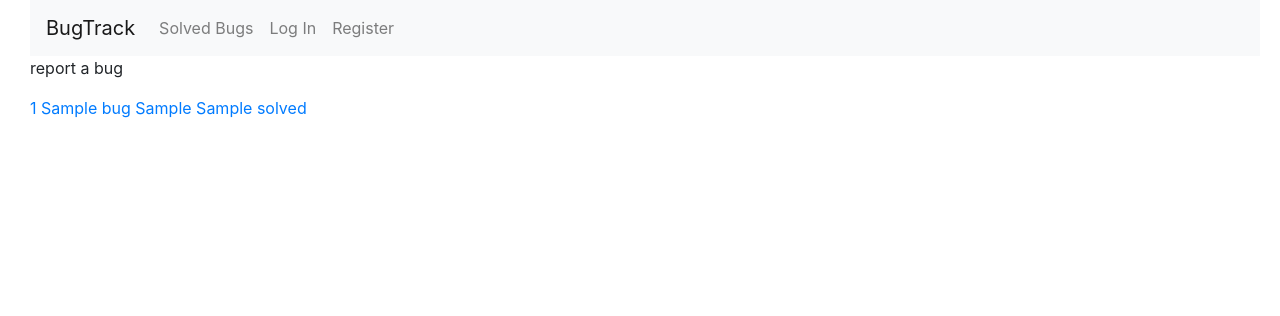
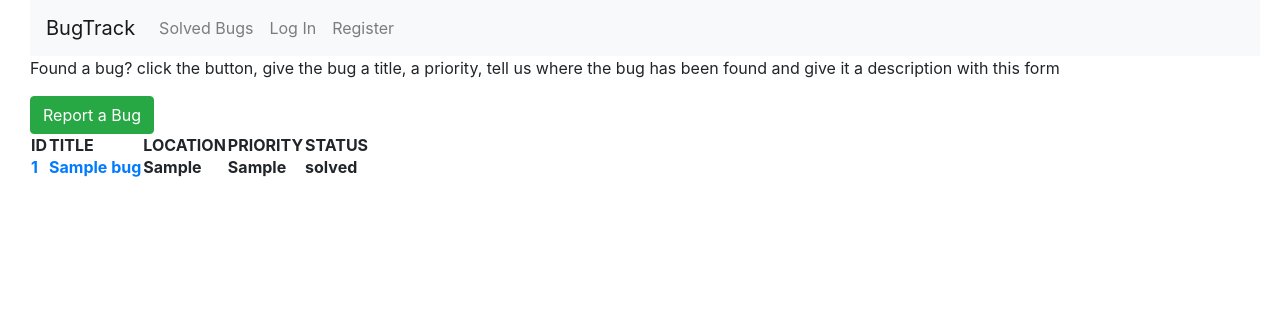
Before and after one commit to BlackSun93/bugTracker, a Django app: page /finishedBugs in a window 1280 px wide. Shown: the top 316 px of the page. Run offline with Django 3.2, Linux system fonts and the light colour scheme; tables that the repository leaves empty hold one stand-in row (values such as "Sample post"); lists and menus that the app fills with data are empty; some libraries are stand-ins or nearby versions.

Commit message:
updates notification system added
added functionality to allow the bug's poster to be notified of any changes on a bug they posted (updates, solution posted, solver quit etc)

```diff
--- a/bugtrack/static/bugtrack/main.js
+++ b/bugtrack/static/bugtrack/main.js
@@ -1,5 +1,7 @@
 document.addEventListener('DOMContentLoaded', function() {
     console.log('loaded');
+    bugForm = document.getElementById('bugReport');
+    document.getElementById('showReport').addEventListener('click', () => showReport());
     document.getElementById('bugReportForm').onsubmit = createBug;
     try {
       if (document.getElementById('header').dataset.header == 'finishedBugs') {
@@ -9,9 +11,24 @@ document.addEventListener('DOMContentLoaded', function() {
     catch {
       console.log('You are on the normal index page and not finished bugs page');
     }
+    try {
+      bugForm.style.display = 'none';
+    }
+    catch {
+      console.log('You are on the normal index page and not finished bugs page');
+    }
 
 
 });
+
+function showReport() {
+  if ( bugForm.style.display == 'none'){
+    bugForm.style.display = 'block';
+  }
+  else {
+    bugForm.style.display = 'none';
+  }
+}
 
 function createBug() {
   const newBugTitle = document.getElementById('bugTitle').value;
--- a/bugtrack/static/bugtrack/styles.css
+++ b/bugtrack/static/bugtrack/styles.css
@@ -2,3 +2,39 @@ body {
     margin-left: 30px;
     margin-right: 20px;
 }
+
+.updateClass {
+    border: 3px solid lightgrey;
+    padding: 10px;
+
+}
+
+#statusDivText {
+    font-size: medium;
+    font-weight: bold;
+
+}
+
+.solvedUpdate {
+    border: 3px solid lightgrey;
+    padding: 10px;
+    background-color: palegreen;
+}
+
+.bugDesc {
+    background-color: lightcyan;
+}
+
+.updateComment {
+    text-align: right;
+    background-color: lightsalmon;
+}
+
+#bugInfoDiv {
+    background-color: lightcyan;
+}
+
+th , td {
+    margin-left: 5px;
+    margin-right: 5px;
+}
--- a/bugtrack/templates/bugtrack/index.html
+++ b/bugtrack/templates/bugtrack/index.html
@@ -6,23 +6,25 @@
     <div id='header' data-header='{{header}}'></div>
 {% endif %}
     {% if solvedList %}
-    <div id='solvedDiv'> Bugs you reported have been solved!
+    <div id='solvedDiv'> <h3> Bugs you reported have been solved! </h3> <p>
+    Please click on this bugs below, read the provided solution and update the bug accordingly if the solution did/ did not work. </p>
+    <p>TODO: decide if this style of listing bugs is nicer to look at than the table style used below. </p>
         {% for solved in solvedList %}
         <p>  <a href ="{% url 'bugPage' solved.id %}">  {{solved.id}} {{solved.title}}  {{solved.location}} {{solved.priority}} {{solved.status}}</a> </p>
         {% endfor %}
     </div>
     {% endif %}
 
-
-<p> report a bug </p>
+<p> Found a bug? click the button, give the bug a title, a priority, tell us where the bug has been found and give it a description with this form </p>
+<button class= 'btn btn-success' id="showReport">Report a Bug</button>
 
  <div id="bugReport">
         <h3>Report a bug</h3>
         <form id="bugReportForm">
             <div class="form-group">
-                Title (short description of bug): <input id='bugTitle' class="form-control">
+                Title (short description of bug): <input id='bugTitle' class="form-control" placeholder="Title">
             </div>
-            <div class='form-group'>
+            <div class='form-group'>Priority:
             <select id='bugPriority' class='form-group' size='1'>
 
             <option value = 'low'>low </option>
@@ -34,15 +36,30 @@
                 Location: <input class="form-control" id="bugLocation" placeholder="Where was this bug enountered?">
             </div>
             <textarea class="form-control" id="bugDesc" placeholder="Detailed description of bug"></textarea>
-            <input type="submit" class="btn btn-primary"/>
+            <input type="submit" class="btn btn-primary" value="Report"/>
         </form>
     </div>
+{% if bugList %}
+<table id='bugTable'>
+    <tr>
+        <th> ID </th>
+        <th>TITLE </th>
+        <th>LOCATION </th>
+        <th>PRIORITY </th>
+        <th>STATUS </th>
+    </tr>
+{% for bug in bugList%} <!Probably want this to be some kind of table to ensure information is separated neatly and is readable>
+<tr>
+    <th> <a href ="{% url 'bugPage' bug.id %}">  {{bug.id}} </a> </th>
+    <th><a href ="{% url 'bugPage' bug.id %}"> {{bug.title}}</a> </th>
+    <th>{{bug.location}} </th>
+    <th> {{bug.priority}} </th>
+    <th>{{bug.status}} </th>
 
-{% for bug in bugList%} <!Probably want this to be some kind of table to ensure information is separated neatly and is readable>
 
-  <p>  <a href ="{% url 'bugPage' bug.id %}">  {{bug.id}} {{bug.title}}  {{bug.location}} {{bug.priority}} {{bug.status}}</a> </p>
 
 {% endfor %}
+{% endif %}
 
 {% endblock %}
 {% block script %}
--- a/bugtrack/templates/bugtrack/layout.html
+++ b/bugtrack/templates/bugtrack/layout.html
@@ -27,9 +27,12 @@
                   <a class="nav-link" href="{% url 'finishedBugs' %}">Solved Bugs</a>
                 </li>
                 {% if user.is_authenticated %}
+                    <!{% if user.has_notification%}{% else %} {% endif %}>
                     <li class="nav-item">
-                        <a class="nav-link" href="{% url 'index' %}">TODO</a>
+                        <a class="nav-link" href="{% url 'notifications' %}" >Notifications</a>
                     </li>
+
+
                     <li class="nav-item">
                         <a class="nav-link" href="{% url 'logout' %}">Log Out</a>
                     </li>
--- a/bugtrack/urls.py
+++ b/bugtrack/urls.py
@@ -14,7 +14,8 @@ urlpatterns = [
     path('bugPage/newUpdate/', views.newUpdate, name='newUpdate'),
     path('bugPage/bugSolved/<bugId>', views.bugSolved, name='bugSolved'),
     path('bugPage/bugNotSolved/<bugId>', views.bugNotSolved, name='bugNotSolved'),
-    path('finishedBugs', views.finishedBugList, name='finishedBugs')
+    path('finishedBugs', views.finishedBugList, name='finishedBugs'),
+    path('notifications', views.notifications, name='notifications')
 
 
 ]
--- a/bugtrack/views.py
+++ b/bugtrack/views.py
@@ -15,7 +15,7 @@ from .models import *
 def index(request):
     #default view should display all the bugs, so I will get them here and pass them into index.html
     #need to exclude bugs that have been taken on by someone (to prevent multiple users takng them on)
-    bugList = Bug.objects.all().order_by('id').exclude(status = 'solved').exclude(status='finished') #order bugs by reverse id (oldest bugs first) needs to exclude solved bugs
+    bugList = Bug.objects.all().order_by('id').filter(status = 'unclaimed') #order bugs by reverse id (oldest bugs first) needs to exclude solved bugs
     try:
         solvedBugsForUserReview = Bug.objects.filter(status = 'solved', poster = request.user, fixed = False ).order_by('-modified')
         #if there are solved bugs that the user posted, render them at the top of the page in most recently solved first order
@@ -116,6 +116,12 @@ def createBug(request):
 def bugPage (request, bugId):
     thisBug = Bug.objects.get(id=bugId)
     updates = thisBug.updates.all().order_by('-id')
+    if request.user == thisBug.poster: #this means notifications will only set to read if the bug's poster looks at the page
+        for update in updates:
+            update.notifRead = True
+            update.save() #when a bug's page is opened, it iterates through all the updates and sets them all to read
+        #I've done it this way because there could potentially be many updates on one bug and it makes sense that once the bugpage is opened
+        #the user will be able to see all of the updates
     #print(thisBug.updates)
     #print(updates)
 
@@ -127,9 +133,15 @@ def bugPage (request, bugId):
     jsBug = thisBug.serialiseBug() #JSON the bug
     jsBug = json.dumps(jsBug, default=str)
     print(thisBug.bugSolver)
-    return render(request, "bugtrack/bugPage.html", {
-        "bug": thisBug, "jsBug":jsBug,  "solver" : solver, "updates": updates
-    })
+    try:
+        return render(request, "bugtrack/bugPage.html", {
+         "bug": thisBug, "jsBug":jsBug,  "solver" : solver, "updates": updates
+        })
+    except:
+        return render(request, "bugtrack/bugPage.html", {
+         "bug": thisBug, "jsBug":jsBug,  "solver" : solver
+        })
+
 
     #else: #if this bug doesn't have a solver yet
     #    jsBug = thisBug.serialiseBug()
@@ -148,12 +160,21 @@ def newSolver (request):
 
     thisBug = Bug.objects.get(id=bugId)
     thisUser = User.objects.get(id=userId)
+    #thisBug.poster.notification = True #notifies the bug's poster (as a bug they posted now has a solver)
+    #thisBug.poster.notifType = 'notifSolver'
+    #thisBug.poster.save()
     print(thisBug)
     print(thisUser)
     newSolver = Solver(user=thisUser, bug=thisBug)
+
     newSolver.save()
+    newUpdate = Update(solver = newSolver, notifRead=False, notifType='notifSolver')
+    newUpdate.save()
+    thisBug.updates.add(newUpdate)
     thisBug.status = 'claimed'
     thisBug.bugSolver = newSolver
+    #thisBug.notifType = 'notifSolver'
+    thisBug.newNotif = True
     thisBug.save()
     print(newSolver)
     jsonBug = json.dumps(thisBug, default=str)
@@ -175,22 +196,41 @@ def newUpdate(request): #update has to create new update object, add update to s
 
     ##### UPDATE OBJECTS ######
     #addUpdate(newUpdate, thisBug, thisSolver)
-    newUpdate = Update(solver = thisSolver, text = update) #create update object
+    newUpdate = Update(solver = thisSolver, text = update, notifRead=False, notifType='notifUpdate') #create update object
     newUpdate.save()
     thisBug.status = newStatus #updates the bug's status as per the dropdown menu
     thisBug.updates.add(newUpdate) #adds update to the solver object, should add updates to the bug
+    print(newUpdate)
+    #thisBug.poster.notification = True
+    #thisBug.poster.notifType = 'notifUpdate'
+    #thisBug.poster.save()
+    thisBug.newNotif = True
     thisBug.save()
     print(newStatus)
-    if newStatus == 'solved':
-
+    if newStatus == 'solved': #set update's status to solved here?
+        newUpdate.status = 'solved'
+        newUpdate.notifRead = False
+        newUpdate.notifType = 'notifSolved'
+        newUpdate.save() #this only changes the update status if it's solved
         thisSolver.result = 'solved'
-        thisUser = thisSolver.user
-        #thisUser.bugsSolved += 1 #increment user's solved bug count
-        thisUser.save()
+        print(newUpdate)
+        print(newUpdate.notifType)
+        #thisBug.poster.notification = True
+       # thisBug.poster.notifType = 'notifSolved'
+       # thisBug.poster.save()
         return JsonResponse([newUpdate.serialiseUpdate()], safe=False)
 
     elif newStatus == 'unclaimed':
+
+       # thisBug.poster.notifType = 'notifSolverQuit'
+       # thisBug.poster.notification = True
+      #  thisBug.poster.save()
+        newUpdate.notifRead = False
+        newUpdate.notifType = 'notifSolverQuit'
+        newUpdate.save() #this only changes the update status if it's solved
         thisSolver.delete() # have to clear the solver object
+        print(newUpdate)
+        print(newUpdate.notifType)
         print("solver deleted")
         return JsonResponse([newUpdate.serialiseUpdate()], safe=False)
 
@@ -198,6 +238,7 @@ def newUpdate(request): #update has to create new update object, add update to s
         print(newUpdate)
         print(thisBug.updates.all())
         return JsonResponse([newUpdate.serialiseUpdate()], safe=False)
+
 @csrf_exempt
 def bugSolved(request, bugId):
     data = json.loads(request.body)
@@ -208,11 +249,19 @@ def bugSolved(request, bugId):
         return JsonResponse({"message": "You are not the user who posted this bug"}, status=201)
     thisBug.fixed = True
     thisBug.status = 'finished'
+
+    #thisBug.poster.notifType = 'notifFixed'
+   # thisBug.poster.notification = True
+    #thisBug.poster.save()
     solver = thisBug.bugSolver.user #gets the user who solved the bug
     thisSolver = thisBug.bugSolver #gets this solver object
     solver.bugsSolved.add(thisSolver) #adds this object to the bugs solved of the solving user
     solver.save()
     print(thisBug.fixed)
+    newUpdate = Update(solver = thisSolver, notifRead=False, notifType='notifFixed')
+    newUpdate.save()
+    thisBug.updates.add(newUpdate)
+    thisBug.newNotif = True
     thisBug.save()
 
     jsonBug = json.dumps(thisBug, default=str)
@@ -232,9 +281,18 @@ def bugNotSolved(request, bugId):
     reasonText = data.get('reasonText')
     thisBug = Bug.objects.get(id=bugId) #the solved bug
     thisBug.status = updateStatus
+    thisSolver = thisBug.bugSolver
+    newUpdate = Update(solver = thisSolver, notifRead=False, notifType='notifNotSolved') #makes an update to say the bug wasn't solved
+    newUpdate.save()
+    thisBug.updates.add(newUpdate)
+    thisBug.newNotif = True
+
     thisBug.save()
+   # thisBug.poster.notification = True
+   # thisBug.poster.notifType = 'notifUpdate'
+   # thisBug.poster.save()
     #need to find most recent update (as last update will be when the bug was solved)
-    lastUpdate = thisBug.updates.last()
+    lastUpdate = thisBug.updates.filter(notifType='notifUpdate').first() #needs to be the last
     newUpdateComment = UpdateComment(user = thisUser, update = lastUpdate, text = reasonText)
 
     newUpdateComment.save()
@@ -250,6 +308,37 @@ def finishedBugList (request):
         "bugList": finishedBugs, "header":'finishedBugs' #render a version of the index page, header is passed so main.js knows we only want fixed bugs
         })
 
+def notifications (request):
+    thisUser = request.user
+    #bugsUserPosted = Bug.objects.filter(poster = thisUser)
+    unreadBugs = Bug.objects.filter(newNotif= True, poster = thisUser).order_by('-modified') # will get all the bugs with unread notifications on them
+    #could even sort the notification types on this side - BUT cant sort by time order if they are sorted here
+    #firstNotif = unreadNotifs.first()
+    print(unreadBugs)
+    #print(firstNotif.updates.all())
+    #firstUp = firstNotif.updates.first()
+   # print(firstUp.notifType)
+
+    updates = Update.objects.filter(notifRead= False, solver__bug__poster = thisUser)
+
+    print(updates)
+
+    #for bug in unreadBugs.all():
+    #    updates = bug.updates.all()
+    #    print(updates) #gets and stores 1 bug's updates
+
+
+    return render(request, "bugtrack/notifications.html" , {
+            "notifications": updates
+        })
+
+#def notificationPage (request):
+    #have to get all updates for bugs this user has posted
+    #find some way to alert user to this section if there is something not read by this user, might have to add a  'read by user' var to class
+    #would add this in model for updates
+ #   return render(request, "bugtrack/notification.html", {
+
+#    })
 
 
 
```
Also changed, not shown: bugtrack/models.py (+15 -2 lines), bugtrack/static/bugtrack/bugPage.js (+7 -0 lines), bugtrack/static/bugtrack/profile.js (added, +39 -0 lines), bugtrack/templates/bugtrack/bugPage.html (+27 -18 lines), bugtrack/templates/bugtrack/notifications.html (added, +62 -0 lines), bugtrack/templates/bugtrack/profile.html (+22 -3 lines), bugtrack/migrations/0013_update_status.py (added), bugtrack/migrations/0014_user_notification.py (added), bugtrack/migrations/0015_bug_notiftype.py (added), bugtrack/migrations/0016_auto_20200829_1534.py (added), bugtrack/migrations/0017_auto_20200831_1304.py (added), bugtrack/migrations/0018_bug_newnotif.py (added), bugtrack/static/bugtrack/notifications.js (added).
